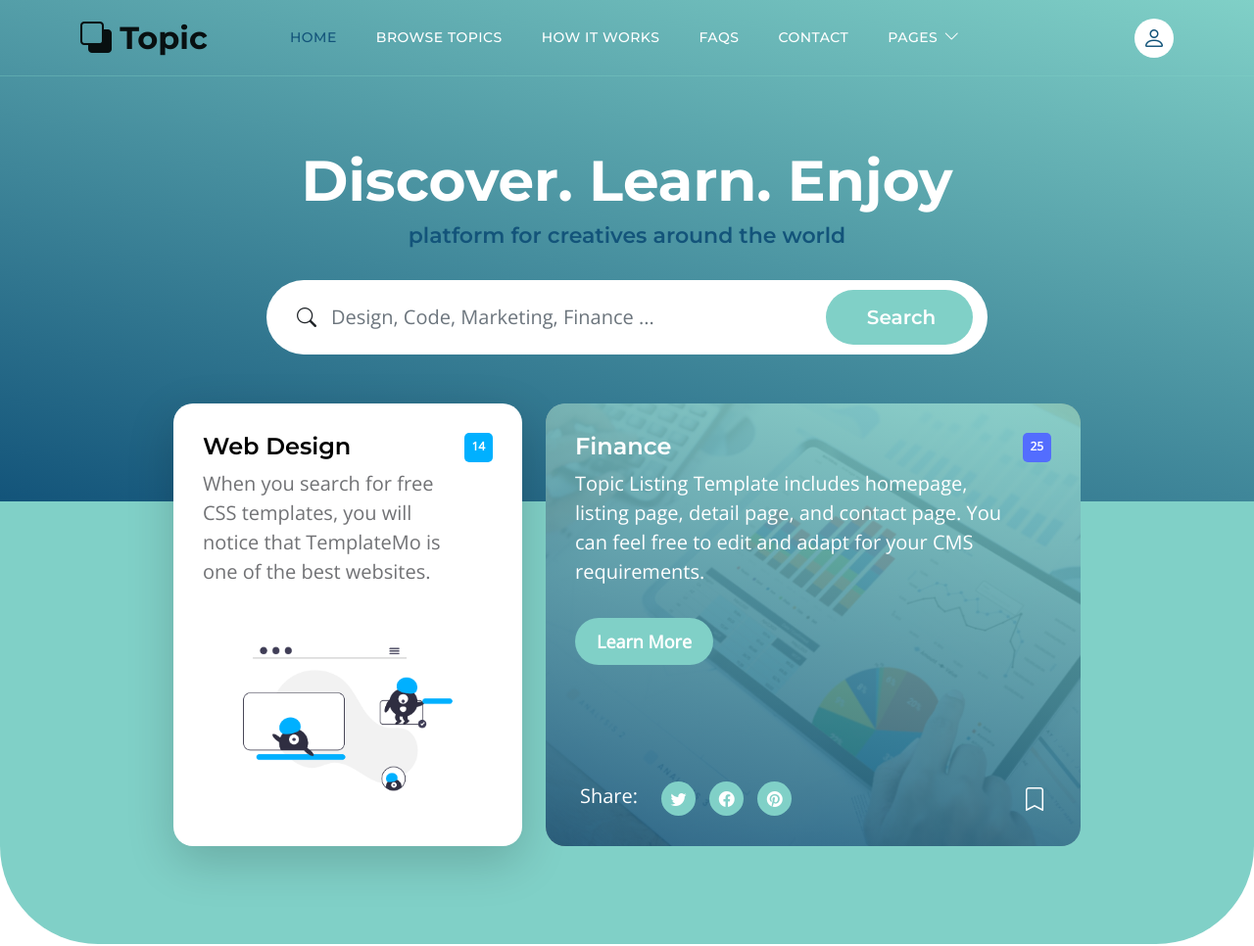
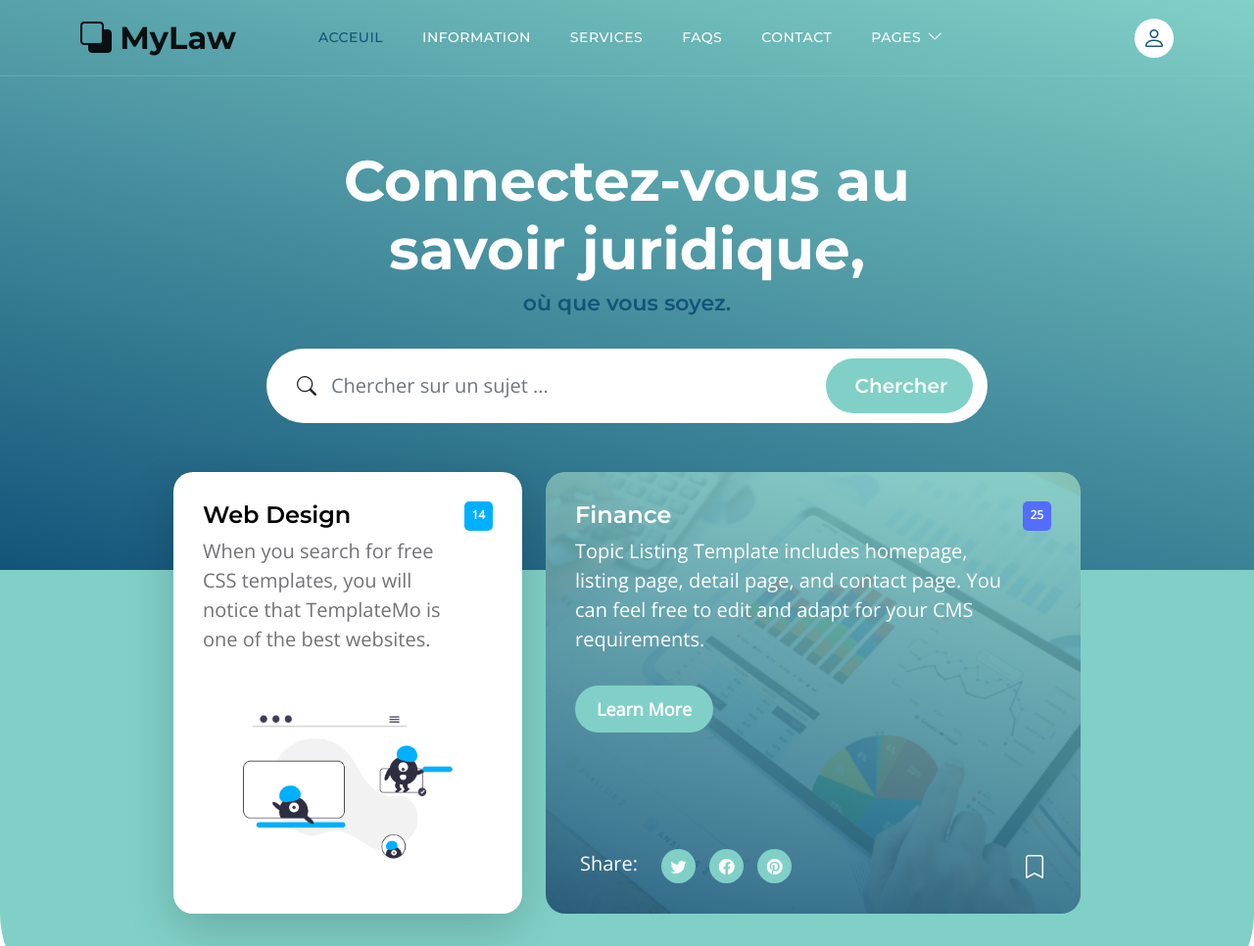
Before and after one commit to AInelo/ideathonlaw, a website: page frontend/index.html in a window 1280 px wide. Shown: the top 966 px of the page at 98% size. Drawn offline with nearby package versions, Linux system fonts and the light colour scheme.

Commit message:
Ideathon

```diff
--- a/frontend/index.html
+++ b/frontend/index.html
@@ -38,7 +38,7 @@ https://templatemo.com/tm-590-topic-listing
                 <div class="container">
                     <a class="navbar-brand" href="index.html">
                         <i class="bi-back"></i>
-                        <span>Topic</span>
+                        <span>MyLaw</span>
                     </a>
 
                     <div class="d-lg-none ms-auto me-4">
@@ -52,15 +52,15 @@ https://templatemo.com/tm-590-topic-listing
                     <div class="collapse navbar-collapse" id="navbarNav">
                         <ul class="navbar-nav ms-lg-5 me-lg-auto">
                             <li class="nav-item">
-                                <a class="nav-link click-scroll" href="#section_1">Home</a>
+                                <a class="nav-link click-scroll" href="#section_1">Acceuil</a>
                             </li>
 
                             <li class="nav-item">
-                                <a class="nav-link click-scroll" href="#section_2">Browse Topics</a>
+                                <a class="nav-link click-scroll" href="#section_2">Information</a>
                             </li>
 
                             <li class="nav-item">
-                                <a class="nav-link click-scroll" href="#section_3">How it works</a>
+                                <a class="nav-link click-scroll" href="#section_3">Services</a>
                             </li>
 
                             <li class="nav-item">
@@ -95,9 +95,9 @@ https://templatemo.com/tm-590-topic-listing
                     <div class="row">
 
                         <div class="col-lg-8 col-12 mx-auto">
-                            <h1 class="text-white text-center">Discover. Learn. Enjoy</h1>
+                            <h1 class="text-white text-center">Connectez-vous au savoir juridique, </h1>
 
-                            <h6 class="text-center">platform for creatives around the world</h6>
+                            <h6 class="text-center">où que vous soyez.</h6>
 
                             <form method="get" class="custom-form mt-4 pt-2 mb-lg-0 mb-5" role="search">
                                 <div class="input-group input-group-lg">
@@ -105,9 +105,9 @@ https://templatemo.com/tm-590-topic-listing
 
                                     </span>
 
-                                    <input name="keyword" type="search" class="form-control" id="keyword" placeholder="Design, Code, Marketing, Finance ..." aria-label="Search">
+                                    <input name="keyword" type="search" class="form-control" id="keyword" placeholder="Chercher sur un sujet ..." aria-label="Search">
 
-                                    <button type="submit" class="form-control">Search</button>
+                                    <button type="submit" class="form-control">Chercher</button>
                                 </div>
                             </form>
                         </div>
```
